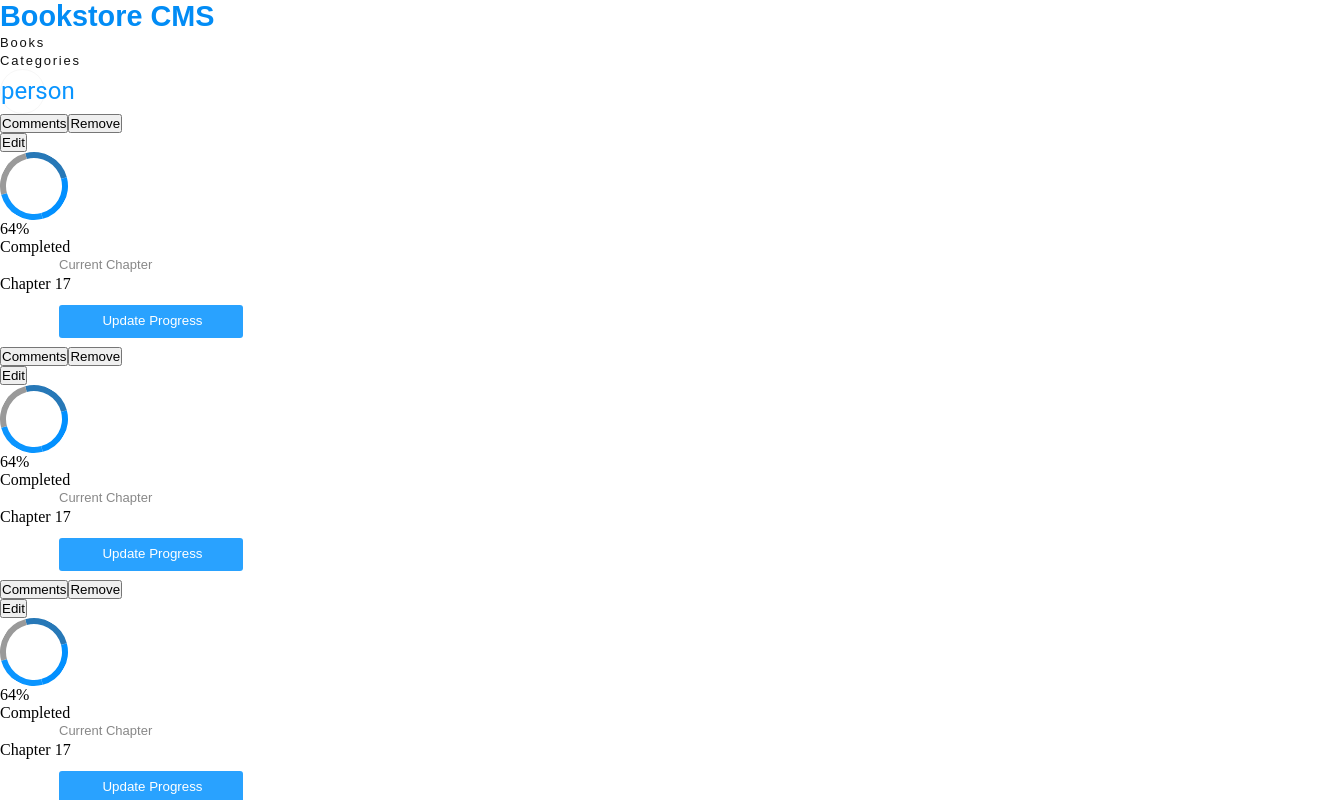
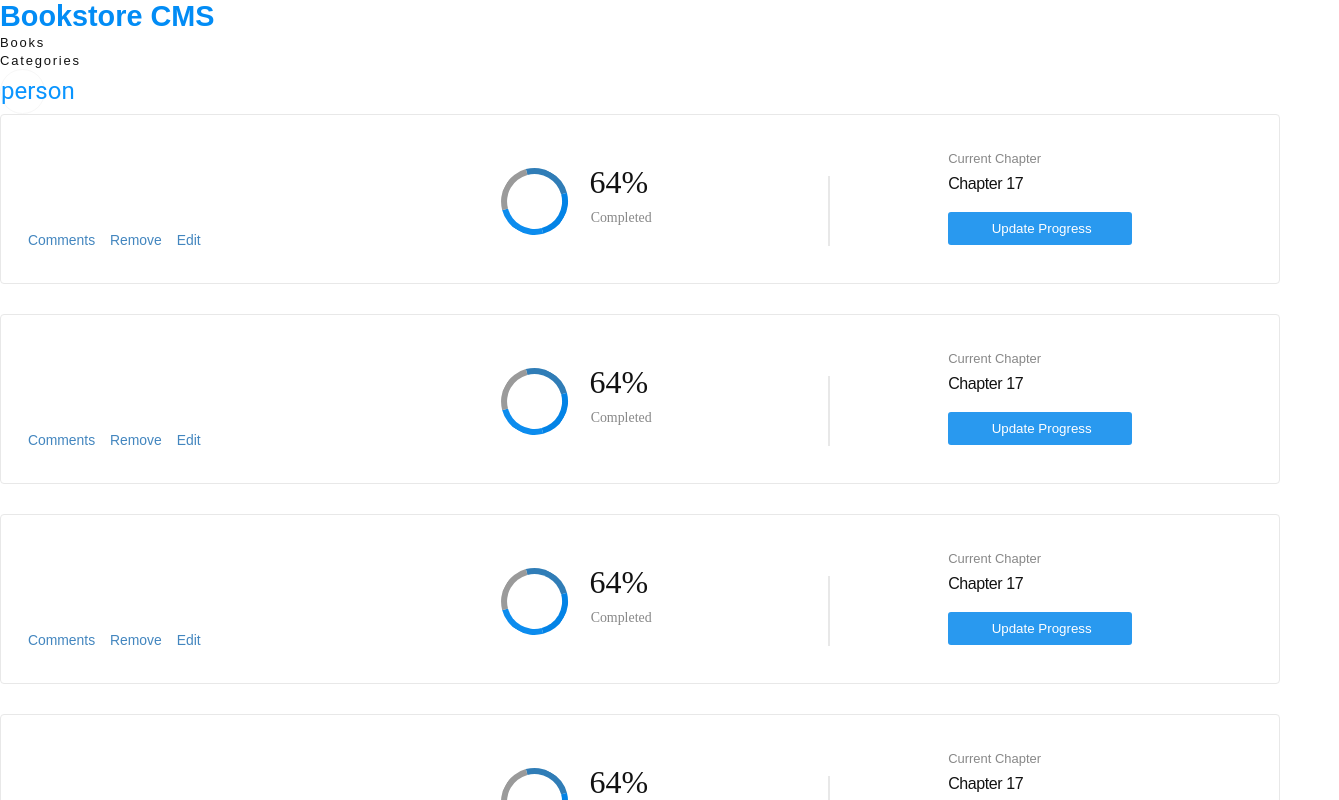
Before and after one commit to david30-maker/bookstore, a React (Create React App) app: page / in a window 1280 px wide. Shown: the top 800 px of the page, 1339 px wide, since content can reach past the window. Built offline with nearby package versions, Linux system fonts and the light colour scheme; no server answers.

Commit message:
add styling

```diff
--- a/src/components/bookItems.js
+++ b/src/components/bookItems.js
@@ -16,7 +16,7 @@ const BookItem = ({ book, id }) => {
           <button type="button" className="book-comment">Comments</button>
           <button
             type="button"
-            className="book-item__remove"
+            className="book-remove"
             id={id}
             onClick={(evet) => {
               dispatch(removeBook(evet.target.id));
@@ -30,12 +30,13 @@ const BookItem = ({ book, id }) => {
         </div>
       </div>
       <div className="book-status">
-        <div className="Oval-2" />
+        <div className="circle" />
         <div className="status-data">
           <span className="status-data-title">64%</span>
           <span className="status-data-completed">Completed</span>
         </div>
       </div>
+      <div className="line-1 line-divide-2" />
       <div className="book-item-progress">
         <div className="progress-title">Current Chapter</div>
         <div className="progress-detail">Chapter 17</div>
--- a/src/components/bookLists.js
+++ b/src/components/bookLists.js
@@ -2,6 +2,7 @@ import { useDispatch, useSelector } from 'react-redux';
 import { useEffect } from 'react';
 import { fetchBooks } from '../redux/books/booksSlice';
 import BookItem from './bookItems';
+import './styles/bookList.css';
 
 const BookList = () => {
   const dispatch = useDispatch();
@@ -14,7 +15,7 @@ const BookList = () => {
 
   const bookData = (Object.entries(booksObject));
   return (
-    <div className="books-wrap-list">
+    <div className="book-wrap-list">
       {
         bookData.map(
           (book) => <BookItem key={book[0]} id={book[0]} book={JSON.stringify(book[1][0])} />,
--- a/src/components/styles/bookItem.css
+++ b/src/components/styles/bookItem.css
@@ -13,10 +13,10 @@
   padding: 0;
 }
 
-.book-item-wrap {
+.book-wrap {
   width: 100%;
   height: 10.625rem;
-  padding: 2rem 9.188rem 1.625rem 1.688rem;
+  padding: 2rem 9.18rem 1.62rem 1.68rem;
   border-radius: 4px;
   border: solid 1px var(--white);
   background-color: var(--white-two);
@@ -25,20 +25,20 @@
   align-items: center;
 }
 
-.book-details {
+.book-detail {
   display: flex;
   flex-direction: column;
   justify-content: space-between;
   width: 50rem;
-  height: 6.25rem;
+  height: 6.2rem;
 }
 
-.book-item__category {
-  height: 1.125rem;
-  margin: 0 2.438rem 0 0;
+.book-category {
+  height: 1.12rem;
+  margin: 0 2.43rem 0 0;
   opacity: 0.5;
   font-family: Montserrat, serif;
-  font-size: 0.875rem;
+  font-size: 0.87rem;
   font-weight: bold;
   font-stretch: normal;
   font-style: normal;
@@ -47,10 +47,10 @@
   color: var(--black-two);
 }
 
-.book-item__title {
-  height: 1.813rem;
+.book-title {
+  height: 1.81rem;
   font-family: RobotoSlab, sans-serif;
-  font-size: 1.375rem;
+  font-size: 1.37rem;
   font-weight: bold;
   font-stretch: normal;
   font-style: normal;
@@ -60,7 +60,7 @@
   text-transform: capitalize;
 }
 
-.book-item__author {
+.book-author {
   height: 1.188rem;
   margin: 0.25rem 0 1rem 0;
   font-family: RobotoSlab, sans-serif;
@@ -74,19 +74,19 @@
   text-transform: capitalize;
 }
 
-.book-details-btns {
+.book-detail-btn {
   display: flex;
   justify-content: space-between;
   align-items: center;
-  width: 4.563rem;
+  width: 4.56rem;
 }
 
-.book-details-btns > button {
-  width: 4.563rem;
-  height: 1.188rem;
-  margin: 0.188rem 0.938rem 0.125rem 0;
+.book-detail-btn > button {
+  width: 4.56rem;
+  height: 1.18rem;
+  margin: 0.18rem 0.93rem 0.12rem 0;
   font-family: RobotoSlab, sans-serif;
-  font-size: 0.875rem;
+  font-size: 0.87rem;
   font-weight: 300;
   font-stretch: normal;
   font-style: normal;
@@ -97,34 +97,34 @@
   border: none;
 }
 
-.line-divide {
-  width: 0.125rem;
+.line-1 {
+  width: 0.12rem;
   height: 1.5rem;
-  margin: 0.75rem 1.063rem 0 0.938rem;
+  margin: 0.75rem 1.06rem 0 0.93rem;
   border: solid 1px var(--white);
 }
 
-.Line-2 {
+.line-divide-2 {
   width: 0.125rem;
   height: 4.375rem;
-  margin: 1.125rem 3.688rem 0 4.938rem;
+  margin: 1.125rem 3.68rem 0 4.93rem;
 }
 
-.book-item__status {
+.book-status {
   display: flex;
   justify-content: center;
   align-items: center;
   gap: 10px;
 }
 
-.Oval-2 {
-  width: 4.25rem;
-  height: 4.25rem;
+.circle {
+  width: 4.2rem;
+  height: 4.2rem;
   border-style: inset;
   border-width: 6px;
-  border-top-color: #0291ffd8;
-  border-right-color: #0290ff;
-  border-bottom-color: #0291fff5;
+  border-top-color: #1298ffd8;
+  border-right-color: #0383e6;
+  border-bottom-color: #0388eef5;
   transform: rotate(30deg);
   border-radius: 50%;
 }
@@ -134,10 +134,10 @@
   flex-direction: column;
 }
 
-.status-data__title {
-  width: 4.25rem;
-  height: 2.438rem;
-  margin: 0.063rem 5.75rem 0 0.688rem;
+.status-data-title {
+  width: 4.2rem;
+  height: 2.43rem;
+  margin: 0.06rem 5.7rem 0 0.68rem;
   font-family: Montserrat, serif;
   font-size: 2rem;
   font-weight: normal;
@@ -148,13 +148,13 @@
   color: var(--black-two);
 }
 
-.status-data__completed {
+.status-data-completed {
   width: 5rem;
-  height: 1.125rem;
-  margin: 0.438rem 4.938rem 0.75rem 0.75rem;
+  height: 1.12rem;
+  margin: 0.43rem 4.93rem 0.75rem 0.75rem;
   opacity: 0.5;
   font-family: Montserrat, serif;
-  font-size: 0.875rem;
+  font-size: 0.87rem;
   font-weight: normal;
   font-stretch: normal;
   font-style: normal;
@@ -163,18 +163,18 @@
   color: var(--black-two);
 }
 
-.book-item__progress {
+.book-item-progress {
   display: flex;
   flex-direction: column;
 }
 
 .progress-title {
   width: 100%;
-  height: 1.125rem;
-  margin: 0.063rem 3.625rem 0 3.688rem;
+  height: 1.12rem;
+  margin: 0.06rem 3.62rem 0 3.68rem;
   opacity: 0.5;
   font-family: RobotoSlab, sans-serif;
-  font-size: 0.813rem;
+  font-size: 0.81rem;
   font-weight: 300;
   font-stretch: normal;
   font-style: normal;
@@ -183,10 +183,10 @@
   color: var(--black-two);
 }
 
-.progress-details {
+.progress-detail {
   width: 100%;
-  height: 1.313rem;
-  margin: 0.438rem 6.813rem 0.25rem 3.688rem;
+  height: 1.3rem;
+  margin: 0.43rem 6.8rem 0.25rem 3.68rem;
   font-family: RobotoSlab, sans-serif;
   font-size: 1rem;
   font-weight: 300;
@@ -199,18 +199,18 @@
 
 .progress-update {
   width: 11.5rem;
-  height: 2.063rem;
-  margin: 0.75rem 0 0.563rem 3.688rem;
-  padding: 0.438rem 1.188rem 0.5rem 1.375rem;
+  height: 2.06rem;
+  margin: 0.75rem 0 0.56rem 3.68rem;
+  padding: 0.43rem 1.18rem 0.5rem 1.37rem;
   border: none;
   border-radius: 3px;
   color: #fff;
-  background-color: #0291ffd7;
+  background-color: #0287ecd7;
 }
 
 .Line {
   width: 75rem;
-  height: 0.125rem;
-  margin: 2.5rem 0.063rem 1.813rem 0;
+  height: 0.12rem;
+  margin: 2.5rem 0.06rem 1.81rem 0;
   border: solid 1px var(--white);
 }
--- /dev/null
+++ b/src/components/styles/bookList.css
@@ -0,0 +1,7 @@
+.book-wrap-list {
+    width: 100%;
+    display: flex;
+    flex-direction: column;
+    align-items: center;
+    gap: 30px;
+  }
```
